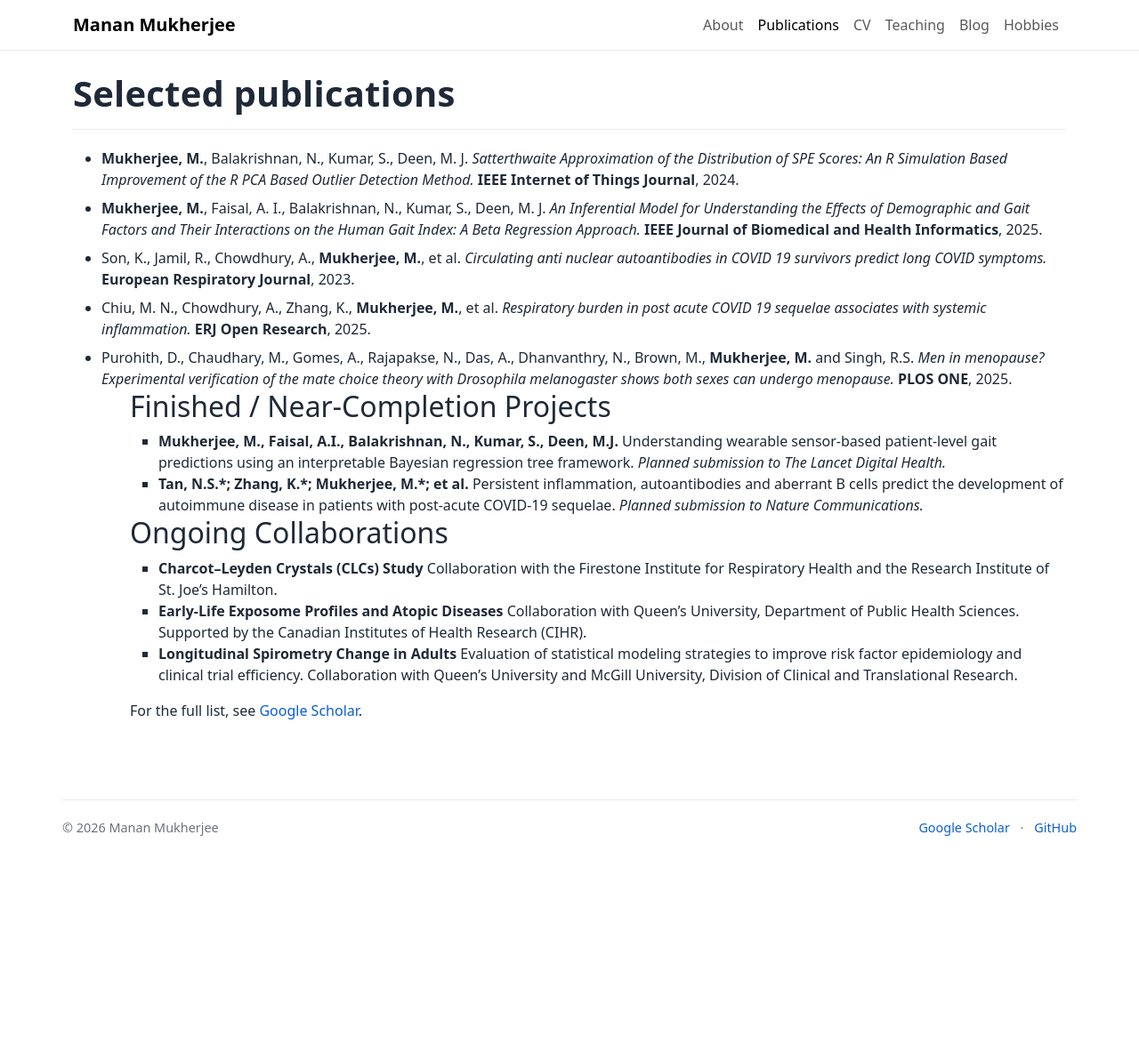
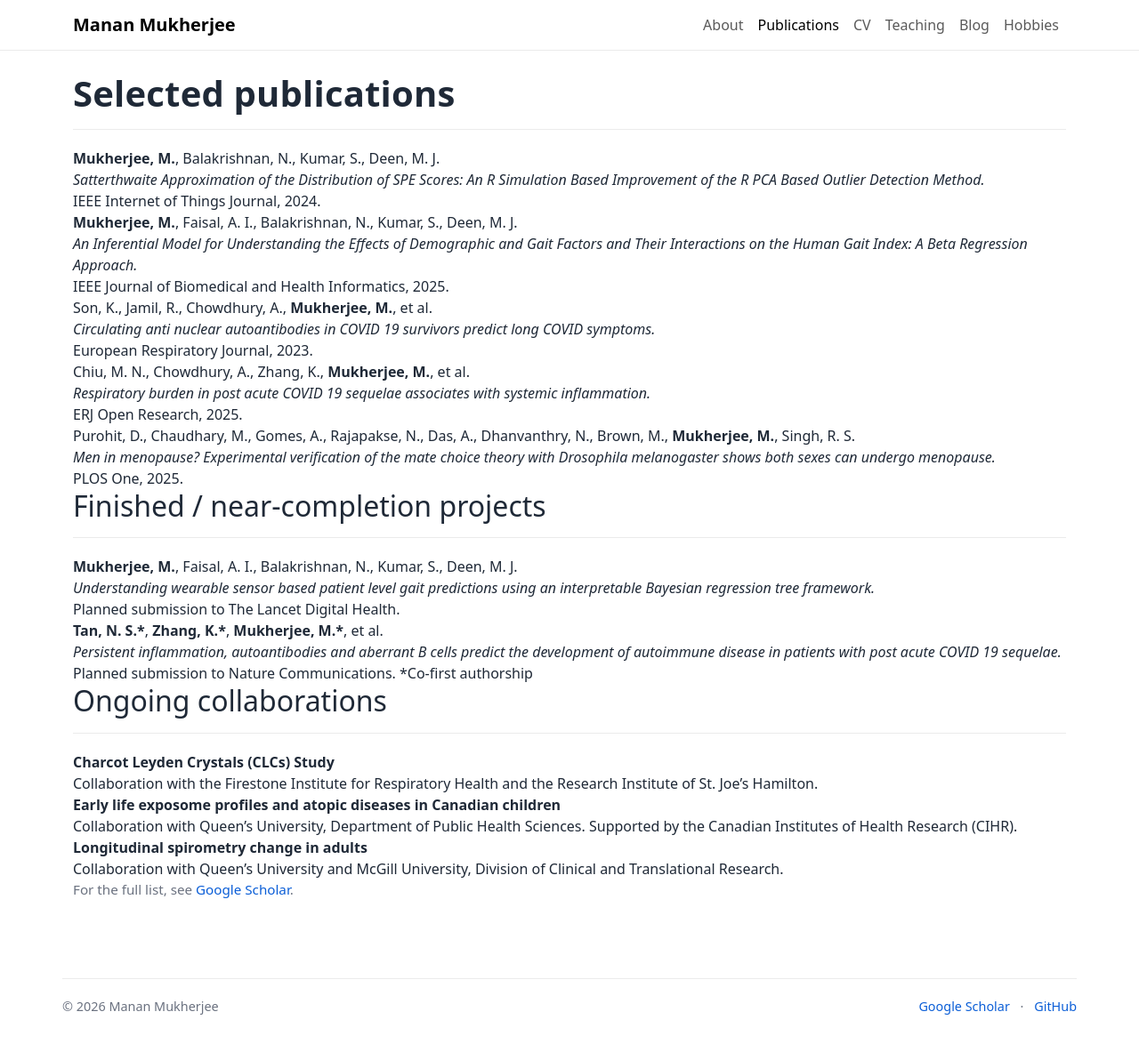
Before and after one commit to Mananmukh/WebDeploy, a Jekyll site: the page built from publications.md, in a window 1280 px wide. Shown: the whole page at 89% size. Built offline with Jekyll 4.4.1, drawn with Linux system fonts in a browser that asks for light colours; before the commit the page ends 973 px from its top, so only the background shows below that.

Commit message:
Update publications.md

```diff
--- a/publications.md
+++ b/publications.md
@@ -7,76 +7,69 @@ permalink: /publications/
 <h1 class="mm-hero-title">Selected publications</h1>
 <div class="mm-rule"></div>
 
-<ul>
-  <li>
-    <strong>Mukherjee, M.</strong>, Balakrishnan, N., Kumar, S., Deen, M. J.
-    <em>Satterthwaite Approximation of the Distribution of SPE Scores: An R Simulation Based Improvement of the R PCA Based Outlier Detection Method.</em>
-    <strong>IEEE Internet of Things Journal</strong>, 2024.
-  </li>
-  <li class="mt-2">
-    <strong>Mukherjee, M.</strong>, Faisal, A. I., Balakrishnan, N., Kumar, S., Deen, M. J.
-    <em>An Inferential Model for Understanding the Effects of Demographic and Gait Factors and Their Interactions on the Human Gait Index: A Beta Regression Approach.</em>
-    <strong>IEEE Journal of Biomedical and Health Informatics</strong>, 2025.
-  </li>
-  <li class="mt-2">
-    Son, K., Jamil, R., Chowdhury, A., <strong>Mukherjee, M.</strong>, et al.
-    <em>Circulating anti nuclear autoantibodies in COVID 19 survivors predict long COVID symptoms.</em>
-    <strong>European Respiratory Journal</strong>, 2023.
-  </li>
-  <li class="mt-2">
-    Chiu, M. N., Chowdhury, A., Zhang, K., <strong>Mukherjee, M.</strong>, et al.
-    <em>Respiratory burden in post acute COVID 19 sequelae associates with systemic inflammation.</em>
-    <strong>ERJ Open Research</strong>, 2025.
+<div class="pub">
+  <div class="pub-authors"><strong>Mukherjee, M.</strong>, Balakrishnan, N., Kumar, S., Deen, M. J.</div>
+  <div class="pub-title"><em>Satterthwaite Approximation of the Distribution of SPE Scores: An R Simulation Based Improvement of the R PCA Based Outlier Detection Method.</em></div>
+  <div class="pub-venue">IEEE Internet of Things Journal, 2024.</div>
+</div>
 
-  </li>
-  <li class="mt-2">
-  Purohith, D., Chaudhary, M., Gomes, A., Rajapakse, N., Das, A., Dhanvanthry, N., Brown, M., <strong>Mukherjee, M.</strong> and Singh, R.S.
-    <em>Men in menopause? Experimental verification of the mate choice theory with Drosophila melanogaster shows both sexes can undergo menopause.</em>
-    <strong>PLOS ONE</strong>, 2025.
-  </li>
+<div class="pub">
+  <div class="pub-authors"><strong>Mukherjee, M.</strong>, Faisal, A. I., Balakrishnan, N., Kumar, S., Deen, M. J.</div>
+  <div class="pub-title"><em>An Inferential Model for Understanding the Effects of Demographic and Gait Factors and Their Interactions on the Human Gait Index: A Beta Regression Approach.</em></div>
+  <div class="pub-venue">IEEE Journal of Biomedical and Health Informatics, 2025.</div>
+</div>
 
-<ul>
+<div class="pub">
+  <div class="pub-authors">Son, K., Jamil, R., Chowdhury, A., <strong>Mukherjee, M.</strong>, et al.</div>
+  <div class="pub-title"><em>Circulating anti nuclear autoantibodies in COVID 19 survivors predict long COVID symptoms.</em></div>
+  <div class="pub-venue">European Respiratory Journal, 2023.</div>
+</div>
 
- <h2>Finished / Near-Completion Projects</h2>
+<div class="pub">
+  <div class="pub-authors">Chiu, M. N., Chowdhury, A., Zhang, K., <strong>Mukherjee, M.</strong>, et al.</div>
+  <div class="pub-title"><em>Respiratory burden in post acute COVID 19 sequelae associates with systemic inflammation.</em></div>
+  <div class="pub-venue">ERJ Open Research, 2025.</div>
+</div>
 
-<ul>
-  <li>
-    <strong>Mukherjee, M., Faisal, A.I., Balakrishnan, N., Kumar, S., Deen, M.J.</strong>
-    Understanding wearable sensor-based patient-level gait predictions using an interpretable Bayesian regression tree framework.
-    <em>Planned submission to The Lancet Digital Health.</em>
-  </li>
+<div class="pub">
+  <div class="pub-authors">Purohit, D., Chaudhary, M., Gomes, A., Rajapakse, N., Das, A., Dhanvanthry, N., Brown, M., <strong>Mukherjee, M.</strong>, Singh, R. S.</div>
+  <div class="pub-title"><em>Men in menopause? Experimental verification of the mate choice theory with Drosophila melanogaster shows both sexes can undergo menopause.</em></div>
+  <div class="pub-venue">PLOS One, 2025.</div>
+</div>
 
-  <li>
-    <strong>Tan, N.S.*; Zhang, K.*; Mukherjee, M.*; et al.</strong>
-    Persistent inflammation, autoantibodies and aberrant B cells predict the development of autoimmune disease in patients with post-acute COVID-19 sequelae.
-    <em>Planned submission to Nature Communications.</em>
-    <br>
-  </li>
-</ul>
+<h2>Finished / near-completion projects</h2>
+<div class="mm-rule"></div>
 
+<div class="pub">
+  <div class="pub-authors"><strong>Mukherjee, M.</strong>, Faisal, A. I., Balakrishnan, N., Kumar, S., Deen, M. J.</div>
+  <div class="pub-title"><em>Understanding wearable sensor based patient level gait predictions using an interpretable Bayesian regression tree framework.</em></div>
+  <div class="pub-venue">Planned submission to The Lancet Digital Health.</div>
+</div>
 
+<div class="pub">
+  <div class="pub-authors"><strong>Tan, N. S.*</strong>, <strong>Zhang, K.*</strong>, <strong>Mukherjee, M.*</strong>, et al.</div>
+  <div class="pub-title"><em>Persistent inflammation, autoantibodies and aberrant B cells predict the development of autoimmune disease in patients with post acute COVID 19 sequelae.</em></div>
+  <div class="pub-venue">Planned submission to Nature Communications. <span class="pub-note">*Co-first authorship</span></div>
+</div>
 
-<h2>Ongoing Collaborations</h2>
+<h2>Ongoing collaborations</h2>
+<div class="mm-rule"></div>
 
-<ul>
-  <li>
-    <strong>Charcot–Leyden Crystals (CLCs) Study</strong>
-    Collaboration with the Firestone Institute for Respiratory Health and the Research Institute of St. Joe’s Hamilton.
-  </li>
+<div class="pub">
+  <div class="pub-title"><strong>Charcot Leyden Crystals (CLCs) Study</strong></div>
+  <div class="pub-venue">Collaboration with the Firestone Institute for Respiratory Health and the Research Institute of St. Joe’s Hamilton.</div>
+</div>
 
-  <li>
-    <strong>Early-Life Exposome Profiles and Atopic Diseases</strong>
-    Collaboration with Queen’s University, Department of Public Health Sciences.
-    Supported by the Canadian Institutes of Health Research (CIHR).
-  </li>
+<div class="pub">
+  <div class="pub-title"><strong>Early life exposome profiles and atopic diseases in Canadian children</strong></div>
+  <div class="pub-venue">Collaboration with Queen’s University, Department of Public Health Sciences. Supported by the Canadian Institutes of Health Research (CIHR).</div>
+</div>
 
-  <li>
-    <strong>Longitudinal Spirometry Change in Adults</strong>
-    Evaluation of statistical modeling strategies to improve risk factor epidemiology and clinical trial efficiency.
-    Collaboration with Queen’s University and McGill University, Division of Clinical and Translational Research.
-  </li>
-</ul>
+<div class="pub">
+  <div class="pub-title"><strong>Longitudinal spirometry change in adults</strong></div>
+  <div class="pub-venue">Collaboration with Queen’s University and McGill University, Division of Clinical and Translational Research.</div>
+</div>
 
-<p class="mt-3">
+<p class="mm-small">
 For the full list, see <a href="https://scholar.google.co.in/citations?hl=en&user=iglyGm0AAAAJ">Google Scholar</a>.
 </p>
```
